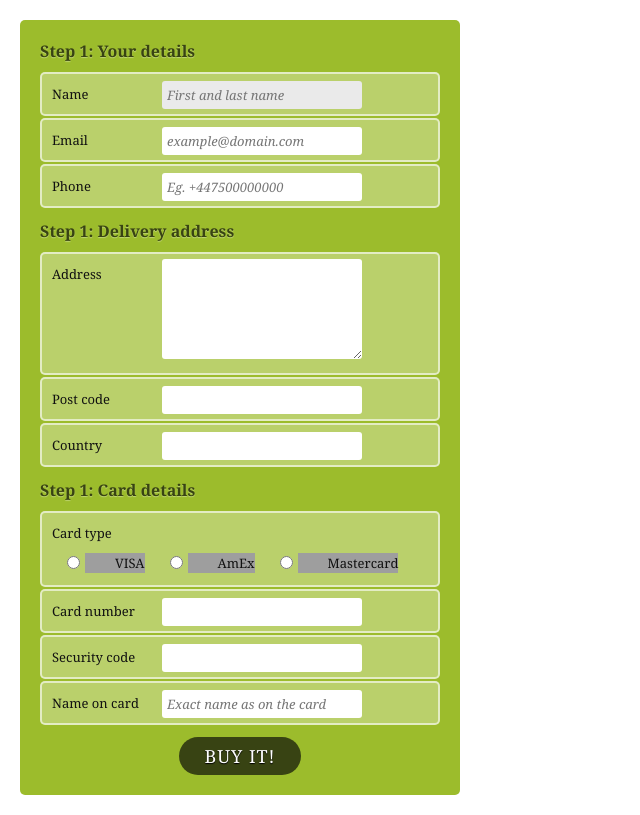
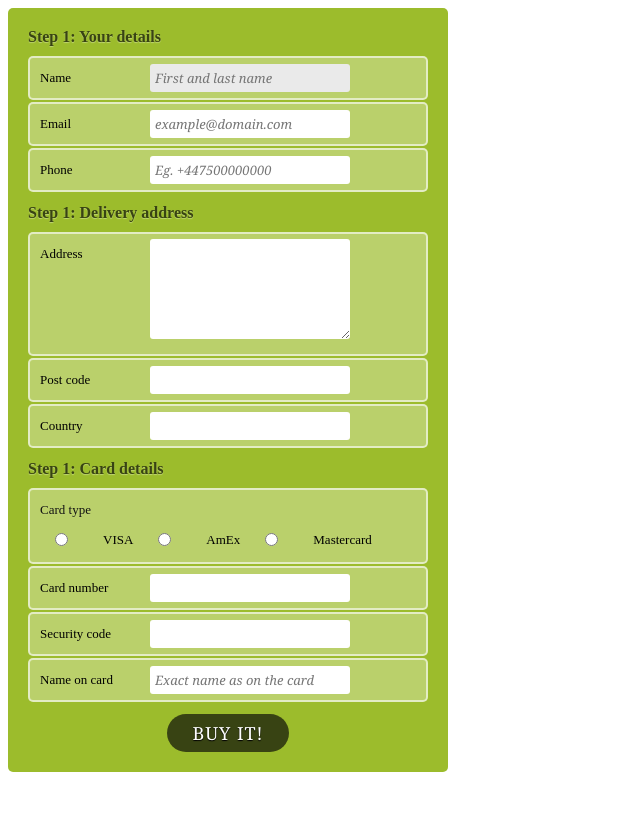
Before and after one commit to andrumi/codeigniter_demo, a CodeIgniter app: the page made by application/views/pages/form1.php in a window 1280 px wide. Shown: the whole page, without its empty margins (0-640 px from the left). After the commit the page ends 772 px from the top, so only its background shows below. Run offline with CodeIgniter, Linux system fonts and the light colour scheme; grey boxes are pictures that could not be loaded.

Commit message:
Changed the form css so that it can be used in the register page

```diff
--- a/css/form.css
+++ b/css/form.css
@@ -1,13 +1,13 @@
-html, body, h1, form, fieldset, legend, ol, li {
+html, h1, form, fieldset, legend, ol, li {
 	margin: 0;
 	padding: 0;
 }
-body {
-	background: #ffffff;
-	color: #111111;
-	font-family: Georgia, "Times New Roman", Times, serif;
-	padding: 20px;
-}
+/*body {*/
+	/*background: #ffffff;*/
+	/*color: #111111;*/
+	/*font-family: Georgia, "Times New Roman", Times, serif;*/
+	/*padding: 20px;*/
+/*}*/
 
 
 form#payment {
@@ -79,15 +79,7 @@ form#payment fieldset fieldset label {
 	padding: 0 0 0 30px;
 	width: auto;
 }
-form#payment label[for=visa] {
-	background-image: url(visa.gif);
-}
-form#payment label[for=amex] {
-	background-image: url(amex.gif);
-}
-form#payment label[for=mastercard] {
-	background-image: url(mastercard.gif);
-}
+
 form#payment fieldset fieldset label:hover {
 	cursor: pointer;
 }
```
